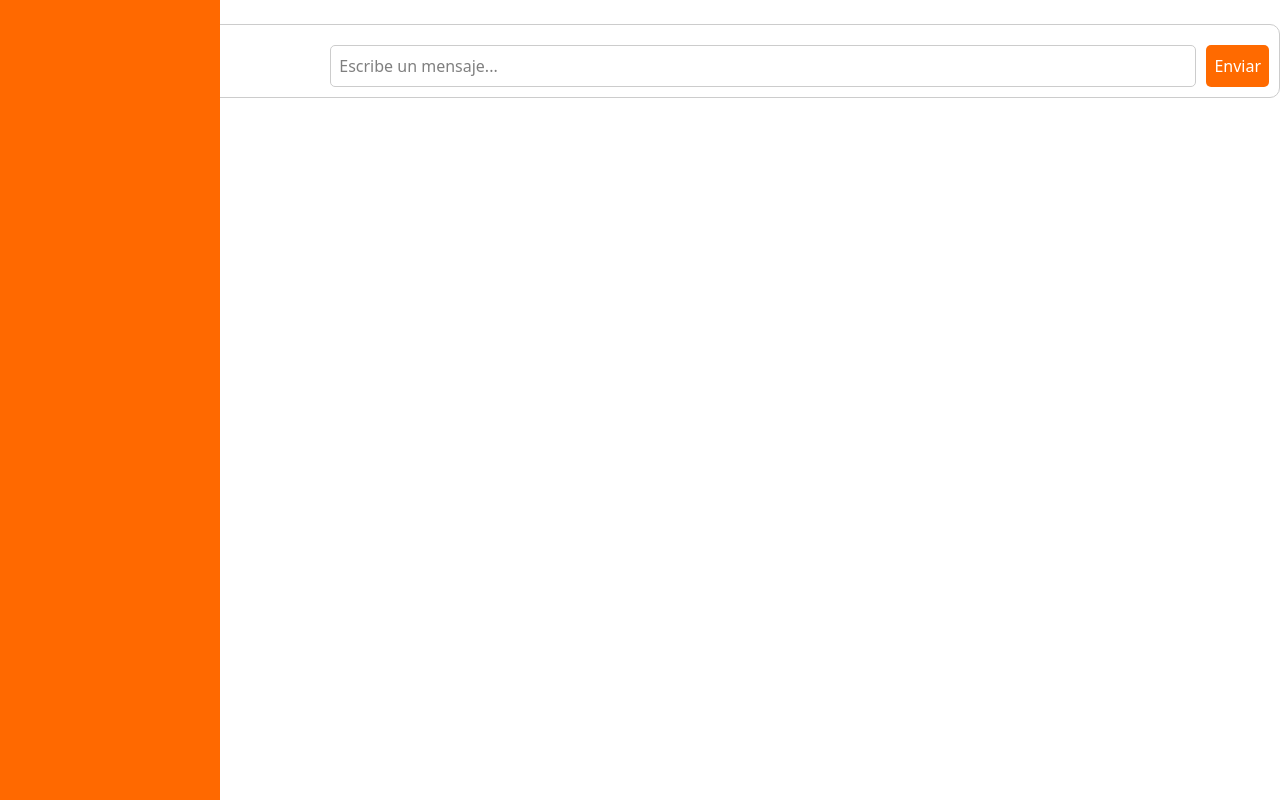
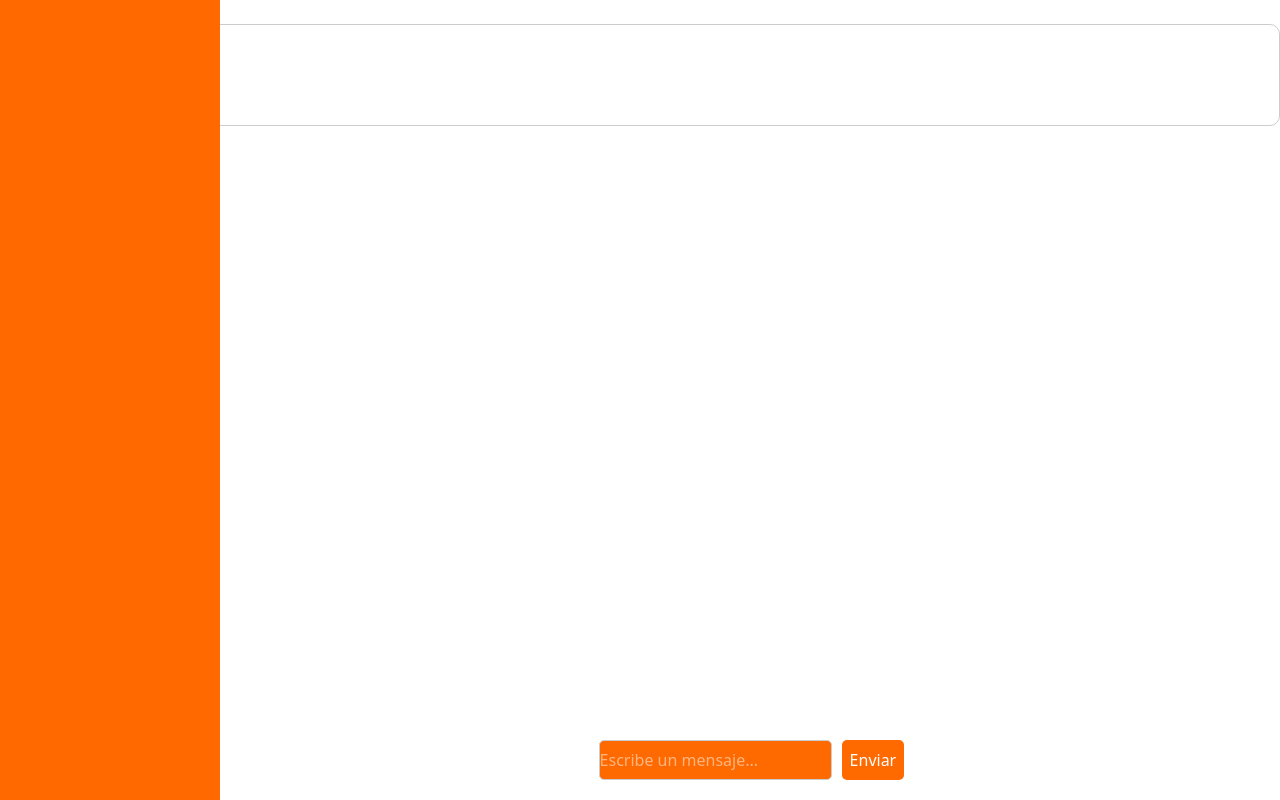
Before and after one commit to Biriki22/reto-LKS, an Angular app: page /chatbox in a window 1280 px wide. Built offline with nearby package versions, Linux system fonts and the light colour scheme.

Commit message:
arreglao 33

```diff
--- a/src/app/components/chat.component/chat.component.html
+++ b/src/app/components/chat.component/chat.component.html
@@ -1,22 +1,24 @@
 <style>
   .chat-box {
-  width: 400;
+  height: auto;
+  width: 10;
   border: 1px solid #ccc;
   border-radius: 10px;
-  padding: 10px;
+  padding: 50px;
   display: flex;
   flex-direction: column;
   margin-left: 12%;
-  margin-top: 300;
+  position: static;
 }
 
 .chat-container {
   display: flex;
   flex-direction: column;
   gap: 10px;
-  max-height: 300px;
-  overflow-x: auto;
+  max-height: auto;
   justify-content: center;
+  position: static;
+
 }
 
 .user-message {
--- a/src/app/components/texto.component/texto.component.component.html
+++ b/src/app/components/texto.component/texto.component.component.html
@@ -3,14 +3,19 @@
   display: flex;
   gap: 10px;
   margin-top: 10px;
-  margin-left: 15%;
+  color: white;
+  position: fixed;
+  bottom: 10px;
+  padding: 10px;
+  z-index: 1000;
+  margin-left: 30%;
 }
 
 input {
   flex: 1;
-  padding: 8px;
   border-radius: 5px;
   border: 1px solid #ccc;
+  background-color: #ff6a00;
 }
 
 button {
--- a/src/app/services/servicio.fase1.service.ts
+++ b/src/app/services/servicio.fase1.service.ts
@@ -1,4 +1,4 @@
-import { HttpClient } from '@angular/common/http';
+import { HttpClient, HttpHeaders } from '@angular/common/http';
 import { inject, Injectable } from '@angular/core';
 
 @Injectable({
@@ -12,7 +12,7 @@ export class ServicioFase1Service {
   postQuestion(question: string){
     const url = `${this.apiURL}`;
     const body = {
-      "question" : "",
+      "question" : question,
     }
     return this.http.post(url, body);
   }
```
